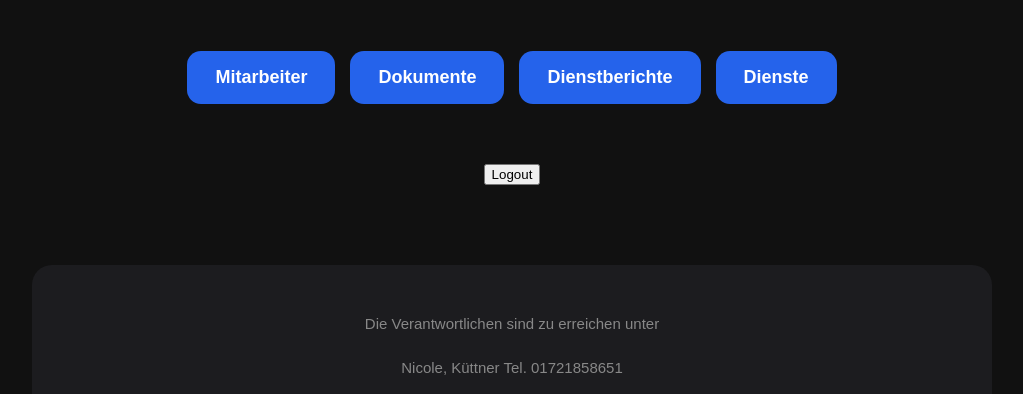
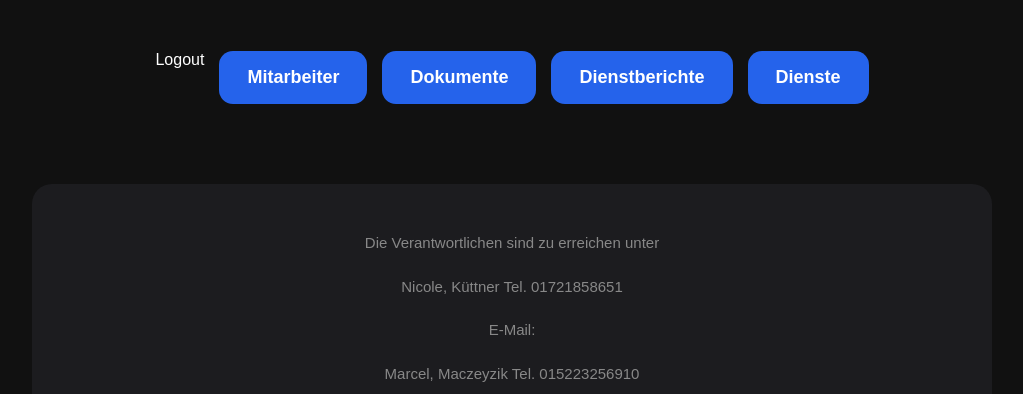
Before and after one commit to NKSP2026/NKApp, a plain HTML site: page startseite.html in a window 1280 px wide. Shown: the part 376-770 px from the top of the page, without its empty margins (128-1151 px from the left). Drawn offline with Linux system fonts and the light colour scheme.

Commit message:
Update startseite.html

```diff
--- a/startseite.html
+++ b/startseite.html
@@ -63,6 +63,7 @@
 <img src="bilder/logo.png" alt="NKSP Logo" class="logo">
 
 <div class="top-bar">
+  <a onclick="logout()">Logout</a>
   <a class="admin-btn" href="mitarbeiter.html">Mitarbeiter</a>
   <a class="admin-btn" href="dokumente.html">Dokumente</a>
   <a class="admin-btn" href="dienstberichte.html">Dienstberichte</a>
@@ -70,7 +71,7 @@
   <a class="admin-btn" href="benutzerverwaltung.html" id="adminBereichBtn" style="display:none;">Benutzerverwaltung</a>
 </div>
 
-<button onclick="logout()">Logout</button>
+
 
 <div class="footer-text">
   <p>Die Verantwortlichen sind zu erreichen unter</p>
```
